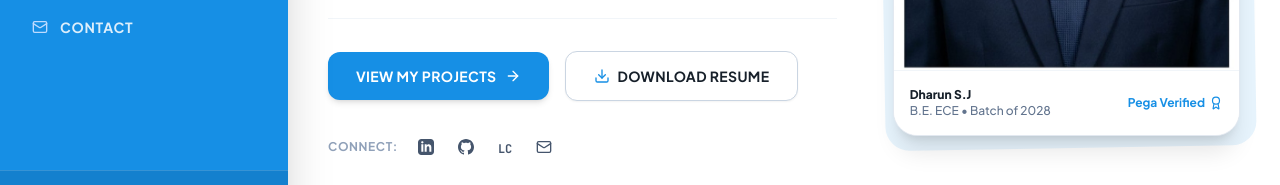
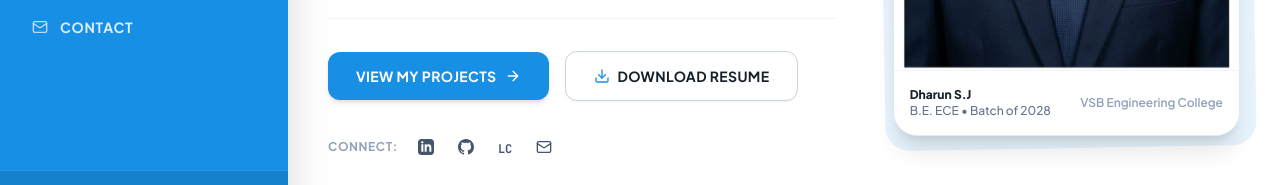
Before and after one commit to Dharun-07-byte/Dharun-Portfolio, a React (Vite) app: page / in a window 1280 px wide. Shown: the part 527-712 px from the top of the page. Built offline with nearby package versions, Linux system fonts and the light colour scheme.

Commit message:
fix: remove Pega Verified link from Hero profile card

```diff
--- a/src/components/Hero.jsx
+++ b/src/components/Hero.jsx
@@ -1,4 +1,4 @@
-import { ArrowRight, Download, Mail, ExternalLink, Award, MapPin } from 'lucide-react';
+import { ArrowRight, Download, Mail, MapPin } from 'lucide-react';
 import { personalInfo } from '../data/portfolioData';
 
 export default function Hero({ onOpenTerminal, onShowToast }) {
@@ -145,18 +145,14 @@ export default function Hero({ onOpenTerminal, onShowToast }) {
                 />
 
                 {/* Subtle Bottom Information Tag */}
-                <div className="p-4 bg-white/95 backdrop-blur-xs border-t border-slate-100 flex items-center justify-between text-xs">
+                <div className="p-4 bg-white border-t border-slate-100 flex items-center justify-between text-xs">
                   <div>
                     <div className="font-extrabold text-[#17202A]">{personalInfo.name}</div>
                     <div className="text-slate-500 font-medium">B.E. ECE • Batch of 2028</div>
                   </div>
-                  <a
-                    href="#certificates"
-                    className="inline-flex items-center gap-1 text-[#168FE5] font-bold hover:underline"
-                  >
-                    <span>Pega Verified</span>
-                    <Award className="w-3.5 h-3.5" />
-                  </a>
+                  <span className="text-xs font-semibold text-slate-400">
+                    VSB Engineering College
+                  </span>
                 </div>
               </div>
             </div>
```
